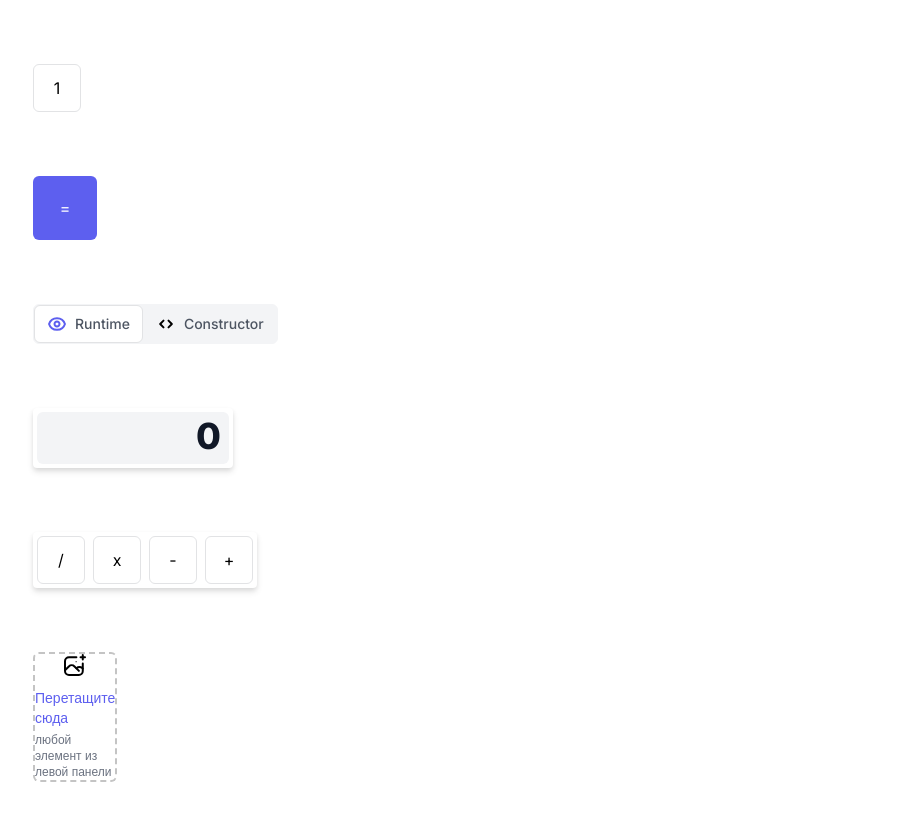
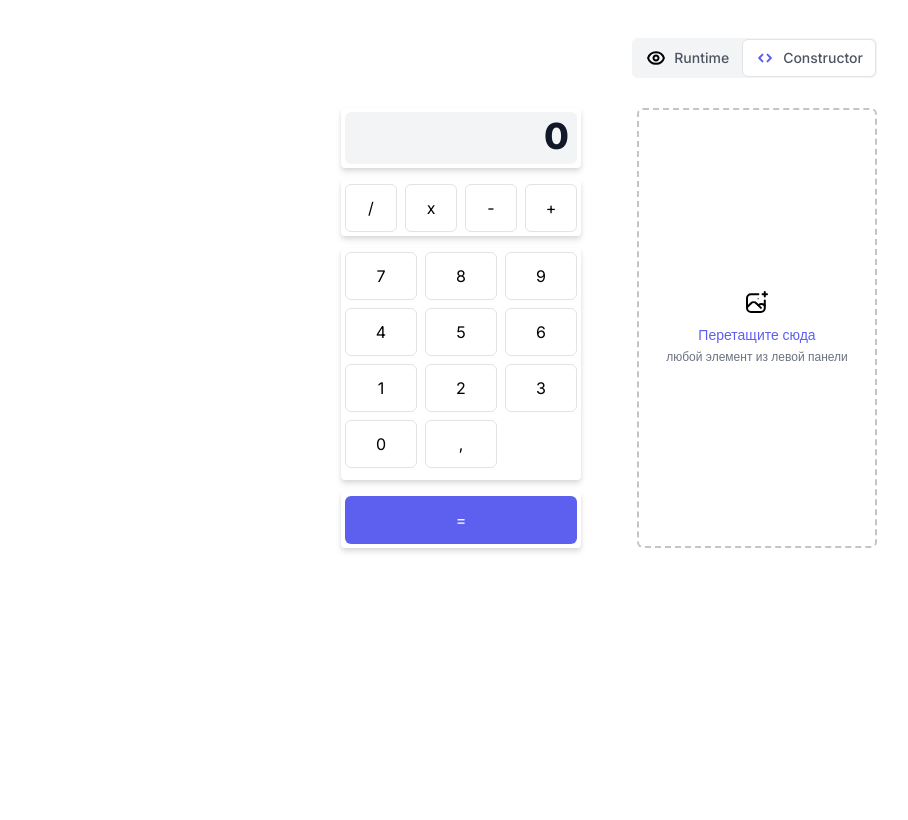
Before and after one commit to MichailShcherbakov/sendsay-dev-task, a React (Vite) app: page / in a window 1280 px wide. Shown: the top 820 px of the page, without its empty margins (31-939 px from the left). Built offline with nearby package versions, Linux system fonts and the light colour scheme; a web font is replaced by a local one.

Commit message:
features: added basic ui

```diff
--- a/src/App.tsx
+++ b/src/App.tsx
@@ -1,11 +1,9 @@
-import React from "react";
-import { UiButton } from "./ui-kit/Button";
 import { UiToggleButton, UiToggleButtonItem } from "./ui-kit/ToggleButton";
 import { ReactComponent as EyeIcon } from "./assets/icons/eye.svg";
 import { ReactComponent as SelectorIcon } from "./assets/icons/selector.svg";
-import { Display } from "./components/Display";
-import { UiPaper } from "./ui-kit/Paper";
 import { Canvas } from "./components/Сanvas";
+import { Constructor } from "./components/Constructor/Constructor";
+import { SECTIONS } from "./store/section";
 
 const items: UiToggleButtonItem[] = [
   { id: "1", label: "Runtime", icon: <EyeIcon /> },
@@ -13,31 +11,21 @@ const items: UiToggleButtonItem[] = [
 ];
 
 export default function App() {
-  const [activeItemId, setActiveItemId] = React.useState<
-    UiToggleButtonItem["id"] | null
-  >(items.at(0)!.id);
-
   return (
-    <div className="flex flex-col p-16 gap-16">
-      <UiButton>1</UiButton>
-      <UiButton variant="primary" size="lg">
-        =
-      </UiButton>
-      <UiToggleButton
-        items={items}
-        activeItemId={activeItemId}
-        onActiveItemChange={item => setActiveItemId(item.id)}
-      />
-      <UiPaper>
-        <Display value={"0"} className="w-48" />
-      </UiPaper>
-      <UiPaper className="flex flex-row items-center gap-2">
-        <UiButton>/</UiButton>
-        <UiButton>x</UiButton>
-        <UiButton>-</UiButton>
-        <UiButton>+</UiButton>
-      </UiPaper>
-      <Canvas empty className="w-96 h-96" />
+    <div className="flex flex-col w-screen h-screen items-center justify-center overflow-hidden">
+      <div className="flex flex-col w-min h-full gap-7.5 py-9.5 px-20 overflow-hidden">
+        <div className="flex flex-row-reverse">
+          <UiToggleButton items={items} activeItemId={items.at(1)!.id} />
+        </div>
+        <div className="flex flex-row gap-14 h-min">
+          <div className="w-60">
+            <Constructor sections={SECTIONS} />
+          </div>
+          <div className="w-60 ">
+            <Canvas empty className="h-full" />
+          </div>
+        </div>
+      </div>
     </div>
   );
 }
--- /dev/null
+++ b/src/components/Constructor/Constructor.tsx
@@ -0,0 +1,28 @@
+import clsx from "clsx";
+import { ConstructorSection } from "./Section";
+import { Section } from "../../store/type";
+
+export interface ConstructorProps extends React.HTMLAttributes<HTMLDivElement> {
+  sections: Section[];
+}
+
+export function Constructor({
+  sections,
+  className,
+  ...props
+}: ConstructorProps) {
+  return (
+    <div
+      {...props}
+      className={clsx("flex flex-col w-full h-full gap-3", className)}
+    >
+      {sections.map(section => (
+        <ConstructorSection
+          key={section.id}
+          items={section.items}
+          cols={section.cols}
+        />
+      ))}
+    </div>
+  );
+}
--- /dev/null
+++ b/src/components/Constructor/Item.tsx
@@ -0,0 +1,31 @@
+import { UiButton } from "../../ui-kit/Button";
+import { Display } from "../Display";
+import { SectionItem } from "../../store/type";
+
+export interface ConstructorSectionItemProps
+  extends React.HTMLAttributes<HTMLDivElement> {
+  item: SectionItem;
+}
+
+export function ConstructorSectionItem({
+  item,
+  ...props
+}: ConstructorSectionItemProps) {
+  return (
+    <div
+      {...props}
+      style={{
+        ...props.style,
+        gridRow: `span ${item.cols ?? 1} / span ${item.cols ?? 1}`,
+      }}
+    >
+      {item.type === "display" ? (
+        <Display value={item.value} className="w-full" />
+      ) : (
+        <UiButton className="w-full" variant={item.variant}>
+          {item.label}
+        </UiButton>
+      )}
+    </div>
+  );
+}
--- /dev/null
+++ b/src/components/Constructor/Section.tsx
@@ -0,0 +1,28 @@
+import clsx from "clsx";
+import { UiPaper, UiPaperProps } from "../../ui-kit/Paper";
+import { ConstructorSectionItem } from "./Item";
+import { SectionItem } from "../../store/type";
+
+export interface ConstructorSectionProps {
+  cols?: number;
+  items: SectionItem[];
+  UiPaperProps?: UiPaperProps;
+}
+
+export function ConstructorSection(props: ConstructorSectionProps) {
+  const { items, cols = 1, UiPaperProps } = props;
+  return (
+    <UiPaper
+      {...UiPaperProps}
+      className={clsx("grid w-full gap-2", UiPaperProps?.className)}
+      style={{
+        ...UiPaperProps?.style,
+        gridTemplateColumns: `repeat(${cols}, minmax(0, 1fr))`,
+      }}
+    >
+      {items.map(item => (
+        <ConstructorSectionItem key={item.id} item={item} />
+      ))}
+    </UiPaper>
+  );
+}
--- a/src/components/Display/Display.tsx
+++ b/src/components/Display/Display.tsx
@@ -1,14 +1,19 @@
 import clsx from "clsx";
 
-export type DisplayProps = {
+export interface DisplayProps extends React.HTMLAttributes<HTMLDivElement> {
   value: string;
   className?: string;
-};
+}
 
-export function Display(props: DisplayProps) {
-  const { value, className } = props;
+export function Display({ value, className, ...props }: DisplayProps) {
   return (
-    <div className={clsx("rounded-md bg-slate-100 h-13 py-1 px-2", className)}>
+    <div
+      {...props}
+      className={clsx(
+        "rounded-md bg-slate-100 h-13 py-1 px-2 w-full",
+        className,
+      )}
+    >
       <span className="text-4xl font-extrabold text-slate-800 block whitespace-nowrap text-end">
         {value}
       </span>
--- a/src/components/Сanvas/Сanvas.tsx
+++ b/src/components/Сanvas/Сanvas.tsx
@@ -1,19 +1,18 @@
 import clsx from "clsx";
 import { ReactComponent as ImageIcon } from "../../assets/icons/image.svg";
 
-export type CanvasProps = {
+export interface CanvasProps extends React.HTMLAttributes<HTMLDivElement> {
   empty?: boolean;
   className?: string;
-};
+}
 
-export function Canvas(props: CanvasProps) {
-  const { empty, className } = props;
-
+export function Canvas({ empty, className, ...props }: CanvasProps) {
   return (
     <div
+      {...props}
       className={clsx(
         {
-          "flex flex-row w-min h-min items-center justify-center border-2 border-gray-400 rounded-md border-dashed":
+          "flex flex-row items-center justify-center border-2 border-gray-400 rounded-md border-dashed":
             empty,
         },
         className,
--- /dev/null
+++ b/src/store/section.ts
@@ -0,0 +1,115 @@
+import { Section } from "./type";
+
+export const SECTIONS: Section[] = [
+  {
+    id: "1",
+    cols: 1,
+    items: [
+      {
+        id: "1-1",
+        type: "display",
+        value: "0",
+      },
+    ],
+  },
+  {
+    id: "2",
+    cols: 4,
+    items: [
+      {
+        id: "2-1",
+        type: "cell",
+        label: "/",
+      },
+      {
+        id: "2-2",
+        type: "cell",
+        label: "x",
+      },
+      {
+        id: "2-3",
+        type: "cell",
+        label: "-",
+      },
+      {
+        id: "2-4",
+        type: "cell",
+        label: "+",
+      },
+    ],
+  },
+  {
+    id: "3",
+    cols: 3,
+    items: [
+      {
+        id: "3-1",
+        type: "cell",
+        label: "7",
+      },
+      {
+        id: "3-2",
+        type: "cell",
+        label: "8",
+      },
+      {
+        id: "3-3",
+        type: "cell",
+        label: "9",
+      },
+      {
+        id: "3-4",
+        type: "cell",
+        label: "4",
+      },
+      {
+        id: "3-5",
+        type: "cell",
+        label: "5",
+      },
+      {
+        id: "3-6",
+        type: "cell",
+        label: "6",
+      },
+      {
+        id: "3-7",
+        type: "cell",
+        label: "1",
+      },
+      {
+        id: "3-8",
+        type: "cell",
+        label: "2",
+      },
+      {
+        id: "3-9",
+        type: "cell",
+        label: "3",
+      },
+      {
+        id: "3-10",
+        type: "cell",
+        label: "0",
+        cols: 2,
+      },
+      {
+        id: "3-11",
+        type: "cell",
+        label: ",",
+      },
+    ],
+  },
+  {
+    id: "4",
+    cols: 1,
+    items: [
+      {
+        id: "4-1",
+        type: "cell",
+        label: "=",
+        variant: "primary",
+      },
+    ],
+  },
+];
--- /dev/null
+++ b/src/store/type.ts
@@ -0,0 +1,28 @@
+import { UiButtonVariant } from "../ui-kit/Button";
+
+export type ItemType = "display" | "cell";
+
+export interface AbstractItem {
+  id: string;
+  type: ItemType;
+  cols?: number;
+}
+
+export interface DisplayItem extends AbstractItem {
+  type: "display";
+  value: string;
+}
+
+export interface CellItem extends AbstractItem {
+  type: "cell";
+  label: string;
+  variant?: UiButtonVariant;
+}
+
+export type SectionItem = CellItem | DisplayItem;
+
+export type Section = {
+  id: string;
+  cols: number;
+  items: SectionItem[];
+};
--- a/src/ui-kit/Button/Button.tsx
+++ b/src/ui-kit/Button/Button.tsx
@@ -3,8 +3,7 @@ import clsx from "clsx";
 export type UiButtonSize = "sm" | "md" | "lg";
 export type UiButtonVariant = "default" | "primary";
 
-export type UiButtonProps = {
-  children?: React.ReactNode;
+export interface UiButtonProps extends React.HTMLAttributes<HTMLButtonElement> {
   /**
    * @default md
    */
@@ -13,24 +12,29 @@ export type UiButtonProps = {
    * @default default
    */
   variant?: UiButtonVariant;
-};
+}
 
-export function UiButton(props: UiButtonProps) {
-  const { children, size = "md", variant = "default" } = props;
-
+export function UiButton({
+  size = "md",
+  variant = "default",
+  className,
+  ...props
+}: UiButtonProps) {
   return (
     <button
-      title="btn"
-      className={clsx("text-center", {
+      {...props}
+      className={clsx(
+        "text-center",
+        {
           "w-8 h-8": size === "sm",
           "w-12 h-12": size === "md",
           "w-16 h-16": size === "lg",
           "text-black border border-gray-100 rounded-md bg-white hover:border-2 hover:border-purple-400":
             variant === "default",
           "text-white rounded-md bg-purple-400": variant === "primary",
-      })}
-    >
-      {children}
-    </button>
+        },
+        className,
+      )}
+    />
   );
 }
--- a/src/ui-kit/Paper/Paper.tsx
+++ b/src/ui-kit/Paper/Paper.tsx
@@ -1,15 +1,12 @@
 import clsx from "clsx";
 
-export type UiPaper = {
-  children?: React.ReactNode;
-  className?: string;
-};
+export interface UiPaperProps extends React.HTMLAttributes<HTMLDivElement> {}
 
-export function UiPaper({ className, ...props }: UiPaper) {
+export function UiPaper({ className, ...props }: UiPaperProps) {
   return (
     <div
       {...props}
-      className={clsx("w-min h-min p-1 shadow-md rounded bg-white", className)}
+      className={clsx("p-1 shadow-md rounded bg-white", className)}
     />
   );
 }
--- a/src/ui-kit/ToggleButton/ToggleButton.tsx
+++ b/src/ui-kit/ToggleButton/ToggleButton.tsx
@@ -6,15 +6,20 @@ export type UiToggleButtonItem = {
   icon: React.ReactNode;
 };
 
-export type UiToggleButtonProps = {
+export interface UiToggleButtonProps
+  extends React.HTMLAttributes<HTMLDivElement> {
   items: UiToggleButtonItem[];
   activeItemId?: string | null;
   onActiveItemChange?: (item: UiToggleButtonItem) => void;
-};
+}
 
-export function UiToggleButton(props: UiToggleButtonProps) {
-  const { items, activeItemId, onActiveItemChange } = props;
-
+export function UiToggleButton({
+  items,
+  activeItemId,
+  onActiveItemChange,
+  className,
+  ...props
+}: UiToggleButtonProps) {
   function ToggleButtonItemClickHandler(item: UiToggleButtonItem) {
     if (item.id === activeItemId) return;
 
@@ -22,7 +27,13 @@ export function UiToggleButton(props: UiToggleButtonProps) {
   }
 
   return (
-    <div className="flex flex-row items-center bg-slate-100 rounded-md w-min h-min border border-slate-100">
+    <div
+      {...props}
+      className={clsx(
+        "flex flex-row items-center bg-slate-100 rounded-md w-min h-min border border-slate-100",
+        className,
+      )}
+    >
       {items.map(item => (
         <button
           className={clsx(
--- a/tailwind.config.cjs
+++ b/tailwind.config.cjs
@@ -29,6 +29,8 @@ module.exports = {
       spacing: {
         "2.5": "0.625rem",
         "4.5": "1.125rem",
+        "7.5": "1.875rem",
+        "9.5": "2.375rem",
         "13": "3.25rem",
         "38": "9.5rem",
         "42": "10.5rem",
```
Lines whose indentation alone changed are shown as unchanged.
